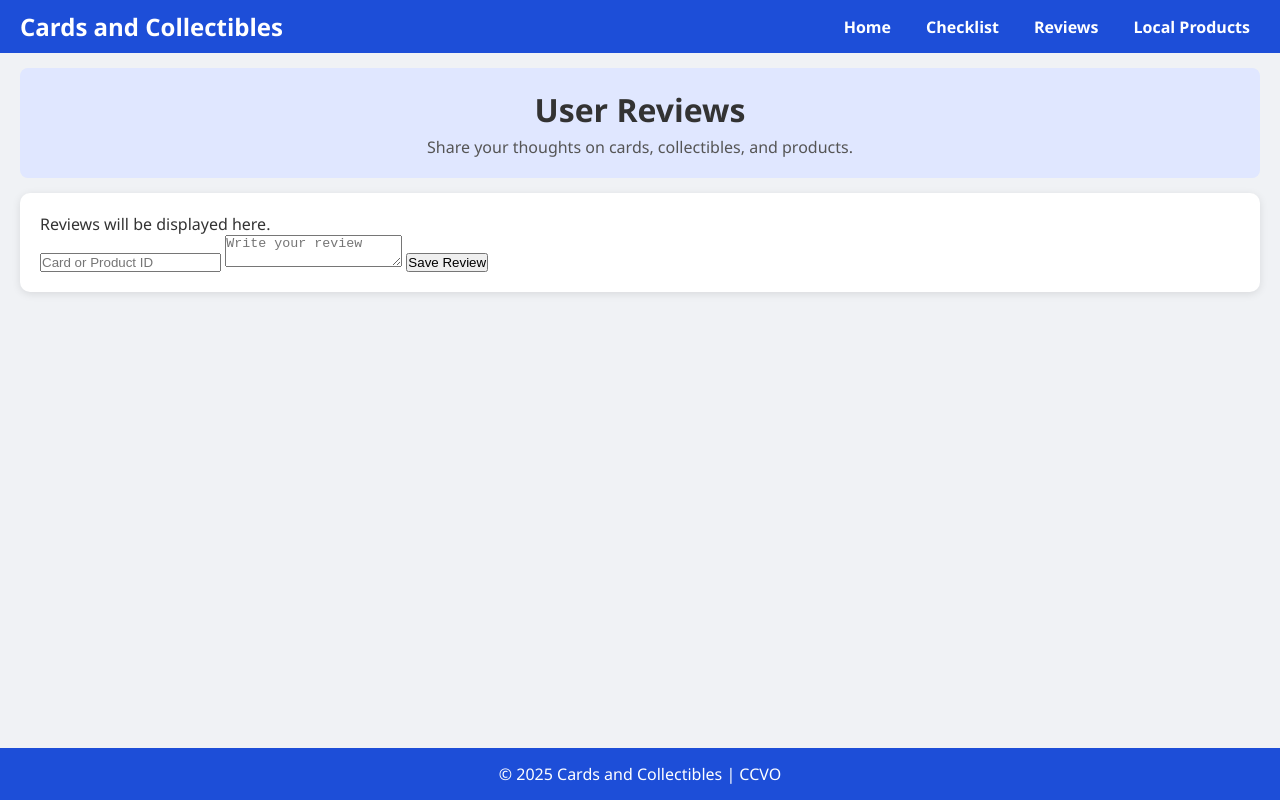
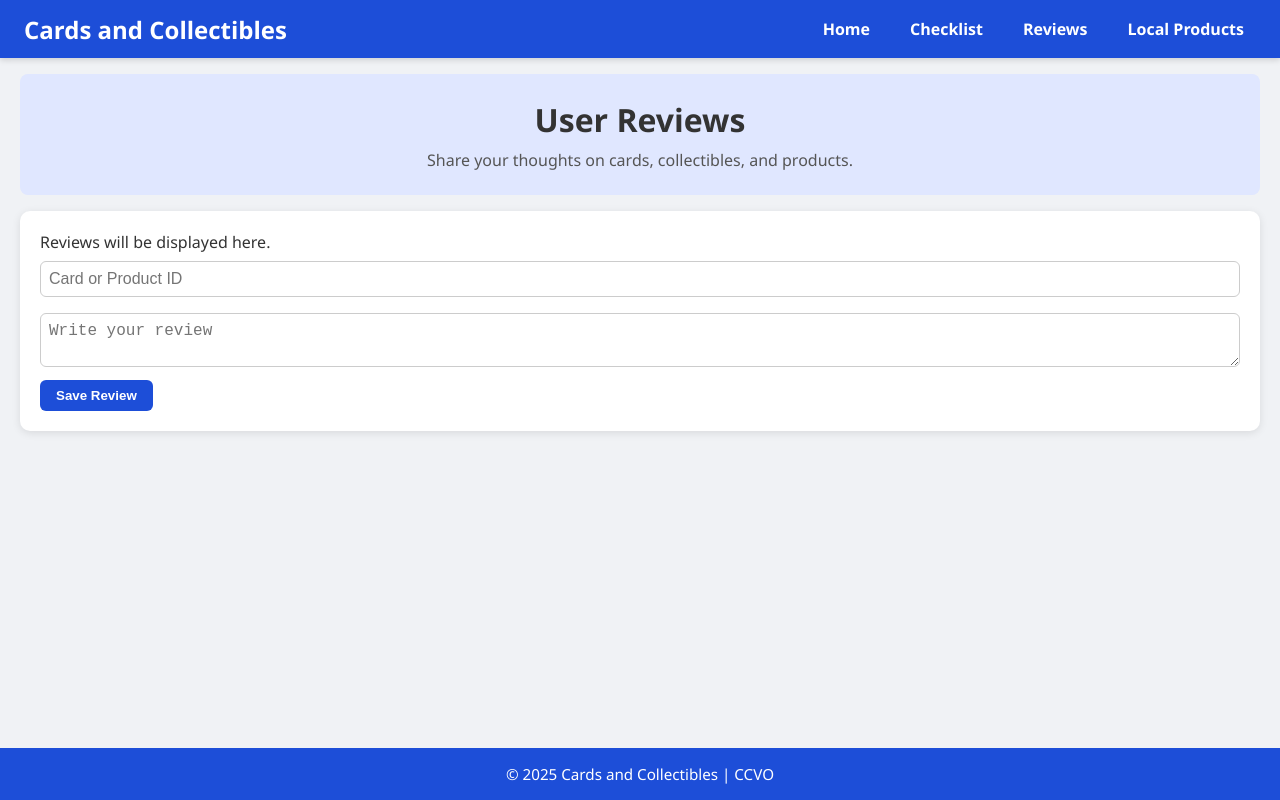
Before and after one commit to CanC-Code/Cards_and_Collectibles, a plain HTML site: page pages/reviews.html in a window 1280 px wide. Drawn offline with Linux system fonts and the light colour scheme.

Commit message:
Refactor CSS with improved comments and styles

```diff
--- a/css/styles.css
+++ b/css/styles.css
@@ -1,4 +1,4 @@
-/* Reset & base */
+/* ===== Reset & Base ===== */
 * {
   box-sizing: border-box;
   margin: 0;
@@ -14,17 +14,18 @@ body {
   min-height: 100vh;
 }
 
-/* Header */
+/* ===== Header ===== */
 .site-header {
   background: #1d4ed8;
   color: white;
   display: flex;
   justify-content: space-between;
   align-items: center;
-  padding: 10px 20px;
+  padding: 12px 24px;
   position: sticky;
   top: 0;
   z-index: 100;
+  box-shadow: 0 2px 6px rgba(0, 0, 0, 0.15);
 }
 
 .site-title {
@@ -41,20 +42,21 @@ body {
 
 .nav-links {
   display: flex;
-  gap: 15px;
+  gap: 16px;
 }
 
 .nav-links a {
   color: white;
   text-decoration: none;
   font-weight: 600;
-  padding: 5px 10px;
-  border-radius: 5px;
-  transition: background 0.2s;
+  padding: 6px 12px;
+  border-radius: 6px;
+  transition: background 0.2s, transform 0.2s;
 }
 
 .nav-links a:hover {
-  background: rgba(255, 255, 255, 0.2);
+  background: rgba(255, 255, 255, 0.25);
+  transform: scale(1.05);
 }
 
 .hamburger {
@@ -64,19 +66,20 @@ body {
   border: none;
   color: white;
   cursor: pointer;
+  margin-left: 12px;
 }
 
-/* Page title */
+/* ===== Page Title ===== */
 .page-title {
   text-align: center;
-  padding: 20px;
+  padding: 24px 20px;
   background: #e0e7ff;
-  margin: 15px 20px;
+  margin: 16px 20px;
   border-radius: 8px;
 }
 
 .page-title h1 {
-  margin-bottom: 5px;
+  margin-bottom: 8px;
   font-size: 2rem;
 }
 
@@ -85,38 +88,38 @@ body {
   color: #555;
 }
 
-/* Hero Section */
+/* ===== Hero Section ===== */
 .hero {
   text-align: center;
-  padding: 30px 20px;
+  padding: 32px 20px;
   font-size: 1.1rem;
-  background: #fefefe;
+  background: #ffffff;
   margin: 0 20px 20px 20px;
   border-radius: 10px;
   box-shadow: 0 2px 8px rgba(0, 0, 0, 0.1);
 }
 
-/* Checklist Grid */
+/* ===== Checklist Grid ===== */
 .checklist-container {
   display: grid;
   grid-template-columns: repeat(auto-fill, minmax(160px, 1fr));
-  gap: 15px;
+  gap: 16px;
   padding: 20px;
 }
 
-/* Card Items */
+/* ===== Card Items ===== */
 .card-item {
   border: 1px solid #ccc;
   border-radius: 12px;
   background: white;
   text-align: center;
-  padding: 10px;
-  transition: 0.3s;
+  padding: 12px;
+  transition: transform 0.3s, box-shadow 0.3s;
 }
 
 .card-item:hover {
   transform: scale(1.05);
-  box-shadow: 0 0 12px rgba(0,0,0,0.2);
+  box-shadow: 0 4px 12px rgba(0, 0, 0, 0.2);
 }
 
 .card-item img {
@@ -134,9 +137,10 @@ body {
 input[type="checkbox"] {
   margin-top: 8px;
   transform: scale(1.2);
+  cursor: pointer;
 }
 
-/* Reviews & Local Products Sections */
+/* ===== Reviews & Local Products Sections ===== */
 .reviews-container,
 .products-container {
   padding: 20px;
@@ -146,16 +150,43 @@ input[type="checkbox"] {
   box-shadow: 0 2px 8px rgba(0, 0, 0, 0.1);
 }
 
-/* Footer */
+.reviews-container input,
+.reviews-container textarea {
+  width: 100%;
+  margin: 8px 0;
+  padding: 8px;
+  border-radius: 6px;
+  border: 1px solid #ccc;
+  font-size: 1rem;
+}
+
+.reviews-container button {
+  padding: 8px 16px;
+  border: none;
+  border-radius: 6px;
+  background: #1d4ed8;
+  color: white;
+  font-weight: 600;
+  cursor: pointer;
+  transition: background 0.2s, transform 0.2s;
+}
+
+.reviews-container button:hover {
+  background: #2563eb;
+  transform: scale(1.05);
+}
+
+/* ===== Footer ===== */
 footer {
   text-align: center;
-  padding: 15px;
+  padding: 16px;
   background: #1d4ed8;
   color: white;
   margin-top: auto;
+  font-size: 0.95rem;
 }
 
-/* Responsive */
+/* ===== Responsive ===== */
 @media (max-width: 768px) {
   .nav-links {
     display: none;
@@ -164,8 +195,9 @@ footer {
     position: absolute;
     top: 60px;
     right: 20px;
-    padding: 10px 15px;
+    padding: 12px 16px;
     border-radius: 8px;
+    gap: 10px;
   }
 
   .nav-links.nav-visible {
@@ -174,7 +206,6 @@ footer {
 
   .hamburger {
     display: block;
-    margin-left: 10px;
   }
 }
 
```
